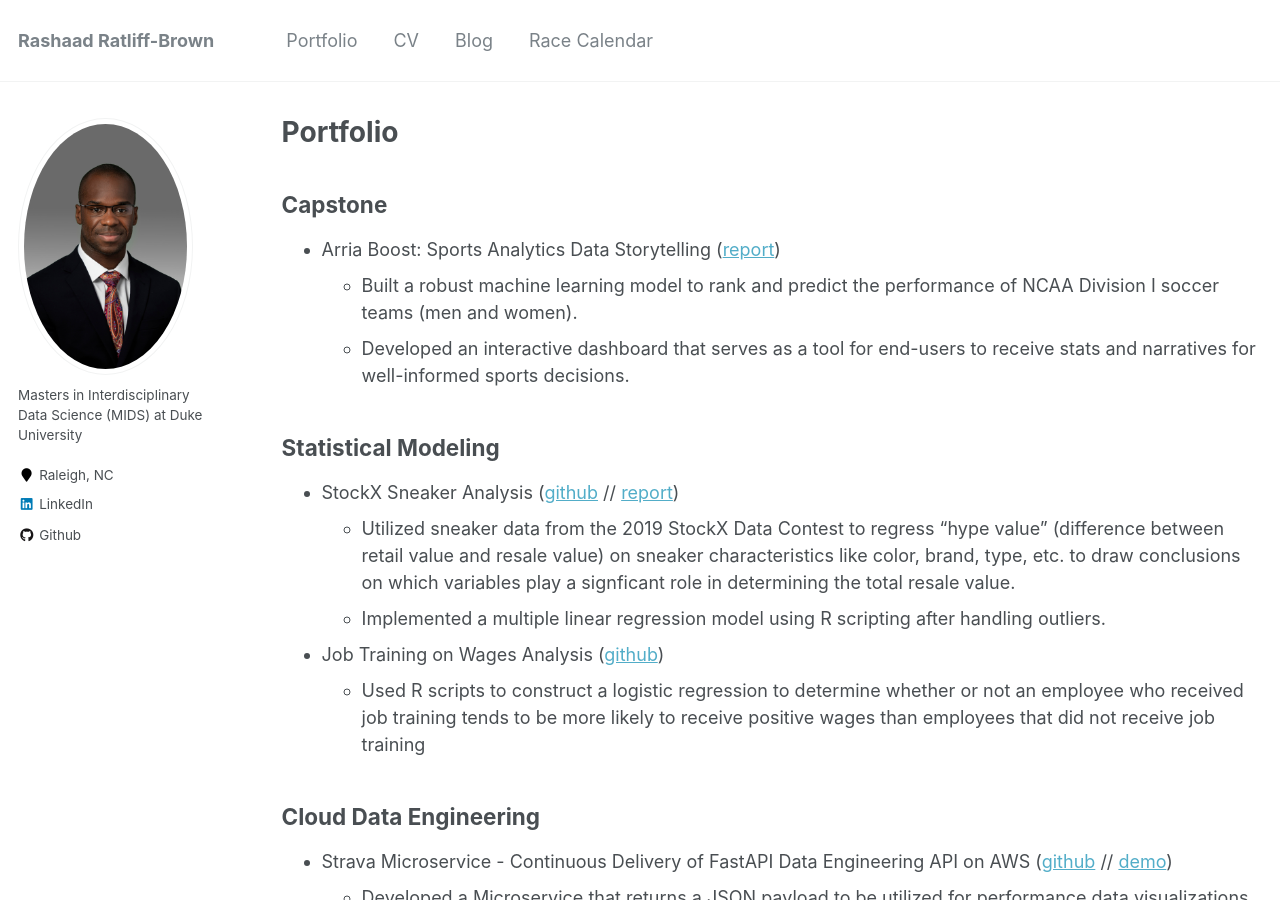
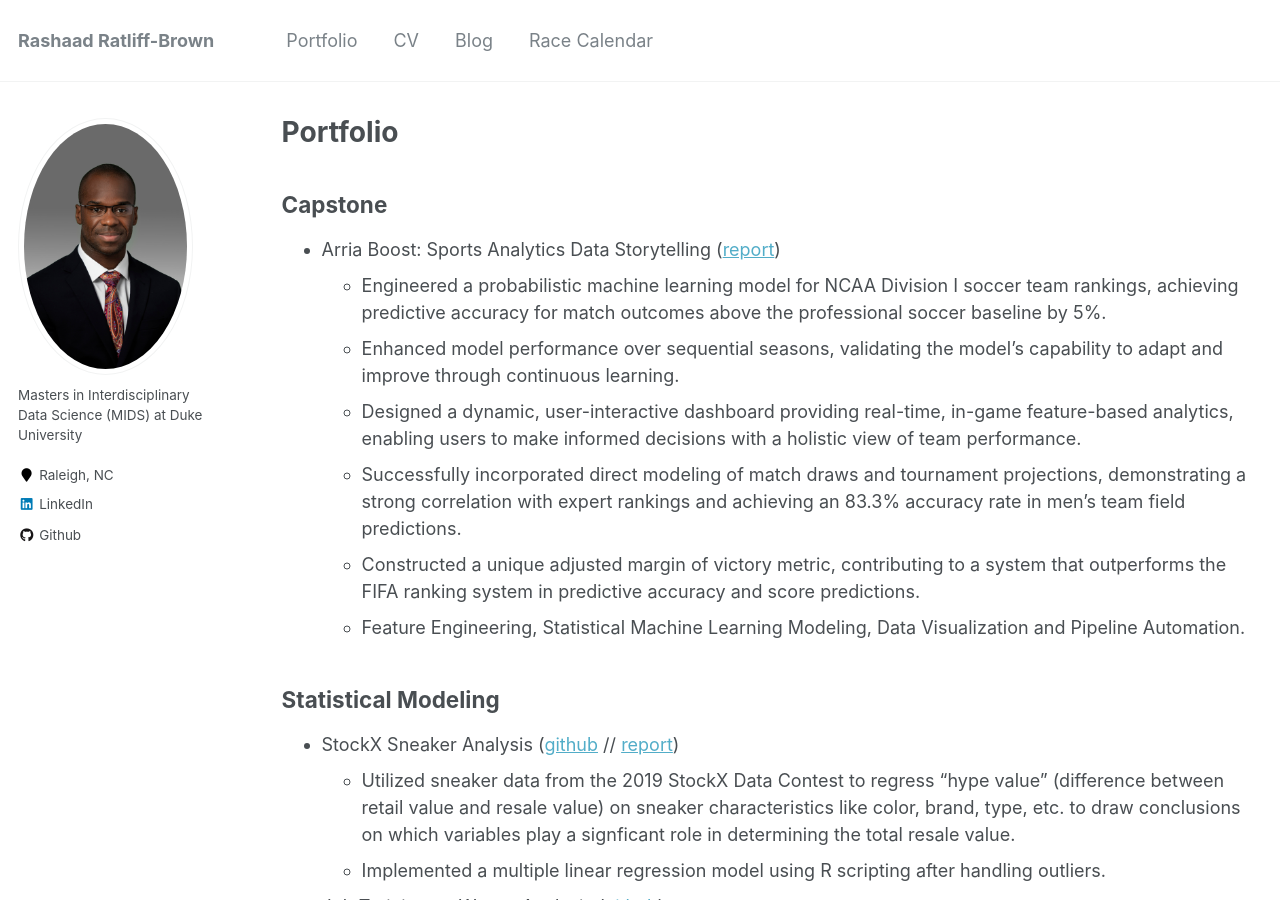
Before and after one commit to caratliff/caratliff.github.io, a Jekyll site: the page built from _pages/portfolio.md, in a window 1280 px wide and 900 px high. Built offline with Jekyll 4.4.1, drawn with Linux system fonts in a browser that asks for light colours; some of the changed text lies outside the part shown.

Commit message:
Update portfolio.md

```diff
--- a/_pages/portfolio.md
+++ b/_pages/portfolio.md
@@ -8,8 +8,12 @@ author_profile: true
 
 ## Capstone
 * Arria Boost: Sports Analytics Data Storytelling ([report](https://github.com/rmratliffbrown/rmratliffbrown.github.io/blob/06cf0045e0f8cf20318625bee3daecfe289750d0/files/boost_report.pdf))
-  * Built a robust machine learning model to rank and predict the performance of NCAA Division I soccer teams (men and women).
-  * Developed an interactive dashboard that serves as a tool for end-users to receive stats and narratives for well-informed sports decisions.
+  * Engineered a probabilistic machine learning model for NCAA Division I soccer team rankings, achieving predictive accuracy for match outcomes above the professional soccer baseline by 5%.
+  * Enhanced model performance over sequential seasons, validating the model's capability to adapt and improve through continuous learning.
+  * Designed a dynamic, user-interactive dashboard providing real-time, in-game feature-based analytics, enabling users to make informed decisions with a holistic view of team performance.
+  * Successfully incorporated direct modeling of match draws and tournament projections, demonstrating a strong correlation with expert rankings and achieving an 83.3% accuracy rate in men's team field predictions.
+  * Constructed a unique adjusted margin of victory metric, contributing to a system that outperforms the FIFA ranking system in predictive accuracy and score predictions.
+  * Feature Engineering, Statistical Machine Learning Modeling, Data Visualization and Pipeline Automation.
 
 ## Statistical Modeling
 * StockX Sneaker Analysis ([github](https://github.com/rmratliffbrown/stockx-sneaker-stats) // [report](https://github.com/rmratliffbrown/stockx-sneaker-stats/blob/main/final-report.pdf))
@@ -48,9 +52,12 @@ author_profile: true
 
 ## Duke Data Plus
 * Plus Explorations Project ([read more](https://bigdata.duke.edu/projects/plus-programs-data-exploration/))
-  * Improved the Duke Data Plus admissions process by developing a data cleaning pipeline using a Qualtrics API
-  * Utilized Machine Learning (Hugging Face) algorithms to perform text analysis on user uploaded files
-  * Developed and implemented an all-in-one application for future Plus Program applicants (Data/Code/Climate/CS)
+  * Collaborated with a team to consolidate historical data of Plus Programs, enhancing data-driven decision-making processes.
+  * Analyzed longitudinal data spanning 8 years from multiple Plus Programs, including Data+, Code+, and CS+, to derive actionable insights on student engagement and program efficacy.
+  * Spearheaded the development of a unified data structure, optimizing data storage and retrieval for robust reporting capabilities.
+  * Designed and implemented a comprehensive dashboard to visualize participant data, facilitating the evaluation of program impact and strategic planning.
+  * Enhanced text analysis capabilities by deploying advanced machine learning algorithms from the Hugging Face library, achieving nuanced insights from user-uploaded content.
+  * Proposed data-informed recommendations to refine program offerings, which served as a basis for initiating targeted alumni outreach programs and improving student retention strategies.
 
 ## Algorithmic Trading - Financial Data and Modeling
 * Powerful Pairs Trading ([report](https://github.com/rmratliffbrown/rmratliffbrown.github.io/blob/038f33bf9a0e87274aaf348aa47e6ad13e43c96c/files/Final%20Algo%20Paper.pdf))
```
